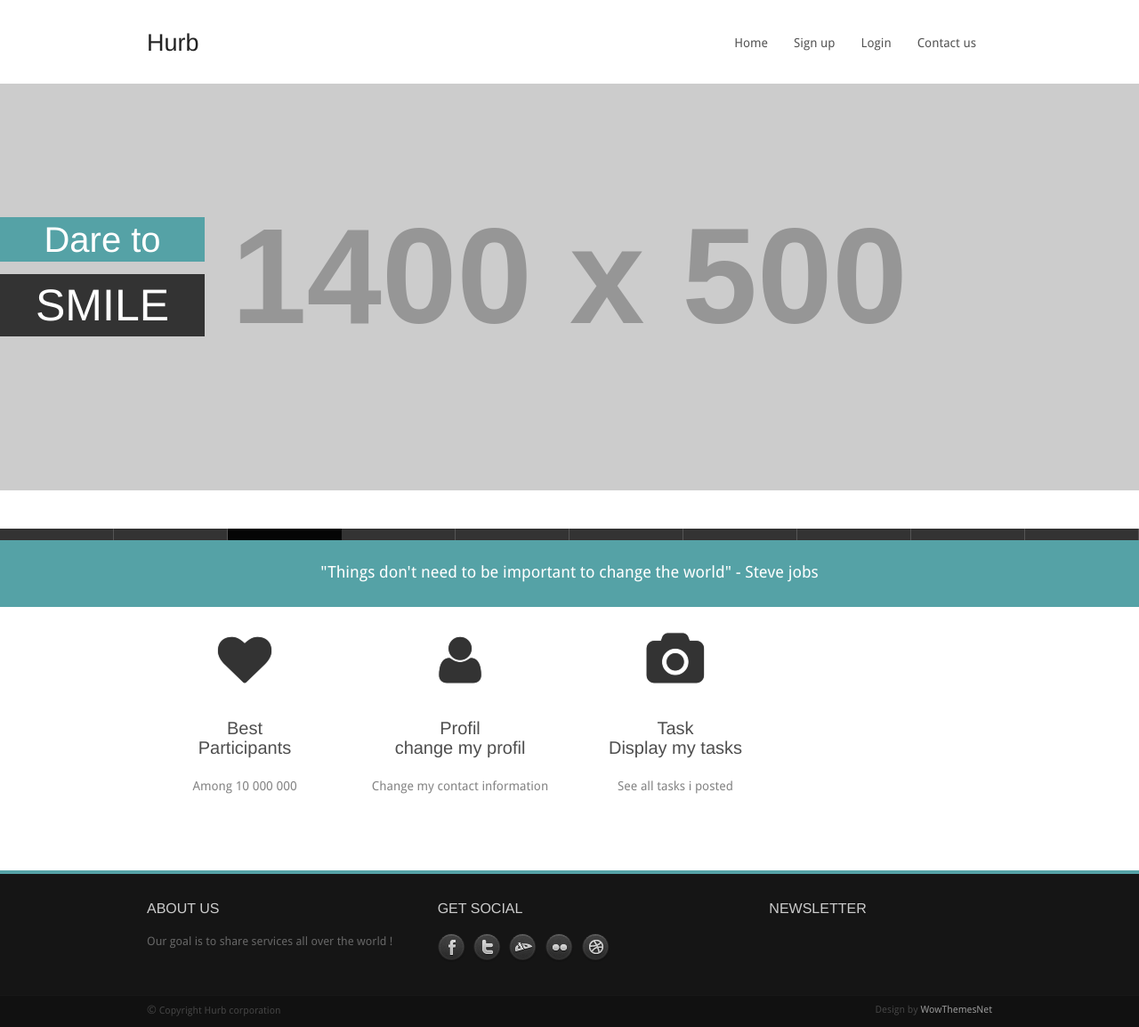
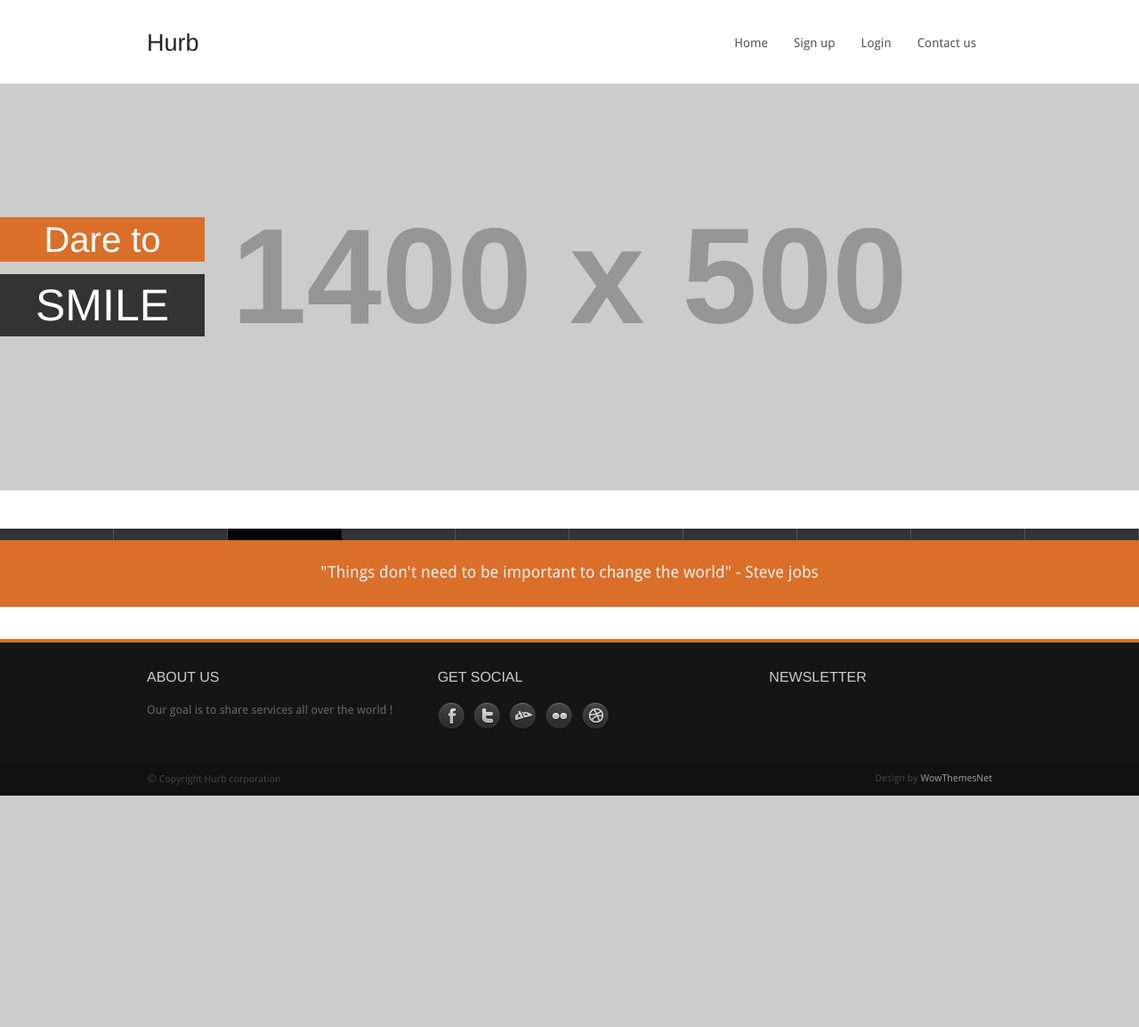
Before and after one commit to EricPerlinski/Hurb, a Python web app: template templates/home.html in a window 1280 px wide. Shown: the whole page at 89% size. After the commit the page ends 894 px from the top, so only its background shows below. Run offline with Jinja, Linux system fonts and the light colour scheme; the template is opened without the code that fills it, so the values that code supplies are empty; grey boxes labelled with a size stand in for pictures from a placeholder-image service; some libraries are stand-ins or nearby versions.

Commit message:
remove of three images

```diff
--- a/templates/header.html
+++ b/templates/header.html
@@ -10,7 +10,7 @@
 
         <link href="/css/bootstrap.css" rel="stylesheet">
 	    <link rel="stylesheet" href="/css/style.css">
-	    <link rel="stylesheet" href="/css/skins/blue.css">
+	    <link rel="stylesheet" href="/css/skins/orange.css">
 	    <!-- skin color -->
 	    <link rel="stylesheet" href="/css/responsive.css">
         <link href="/css/bootstrap-theme.css" rel="stylesheet">
@@ -179,41 +179,6 @@
 		</div>
 	</div>
 </div>
-<!-- ANIMATED COLUMNS
-================================================== -->
-<div class="row">
-	<div class="twelve columns">
-		<ul class="ca-menu">
-			<li>
-			<a href="#">
-			<span class="ca-icon"><i class="fa fa-heart"></i></span>
-			<div class="ca-content">
-				<h2 class="ca-main">Best<br/> Participants</h2>
-				<h3 class="ca-sub">Among 10 000 000 </h3>
-			</div>
-			</a>
-			</li>
-			<li>
-			<a href="#">
-			<span class="ca-icon"><i class="fa fa-user"></i></span>
-			<div class="ca-content">
-				<h2 class="ca-main">Profil<br/> change my profil</h2>
-				<h3 class="ca-sub">Change my contact information</h3>
-			</div>
-			</a>
-			</li>
-			<li>
-			<a href="#">
-			<span class="ca-icon"><i class="fa fa-camera"></i></span>
-			<div class="ca-content">
-				<h2 class="ca-main">Task<br/> Display my tasks</h2>
-				<h3 class="ca-sub">See all tasks i posted</h3>
-			</div>
-			</a>
-			</li>
-		</ul>
-	</div>
-</div>
 <!-- CONTENT !
 ================================================-->
         {% block profil %}
```
